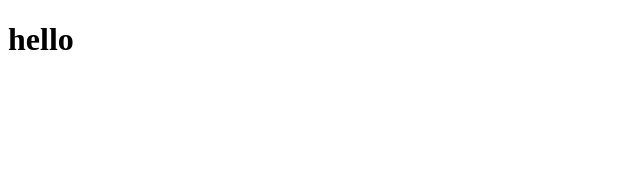
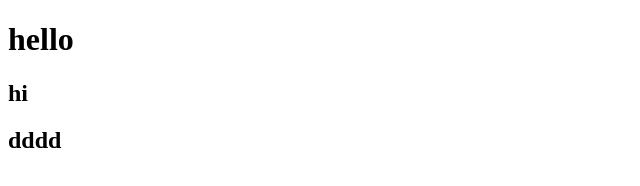
Before and after one commit to yhk213/react_movie_app, a plain HTML site: page index.html in a window 1280 px wide. Shown: the whole page, without its empty margins (0-640 px from the left). Drawn offline with Linux system fonts and the light colour scheme.

Commit message:
h2 2번째

```diff
--- a/index.html
+++ b/index.html
@@ -8,5 +8,7 @@
 </head>
 <body>
     <h1>hello</h1>
+    <h2>hi</h2>
+    <h2>dddd</h2>
 </body>
 </html>
```
